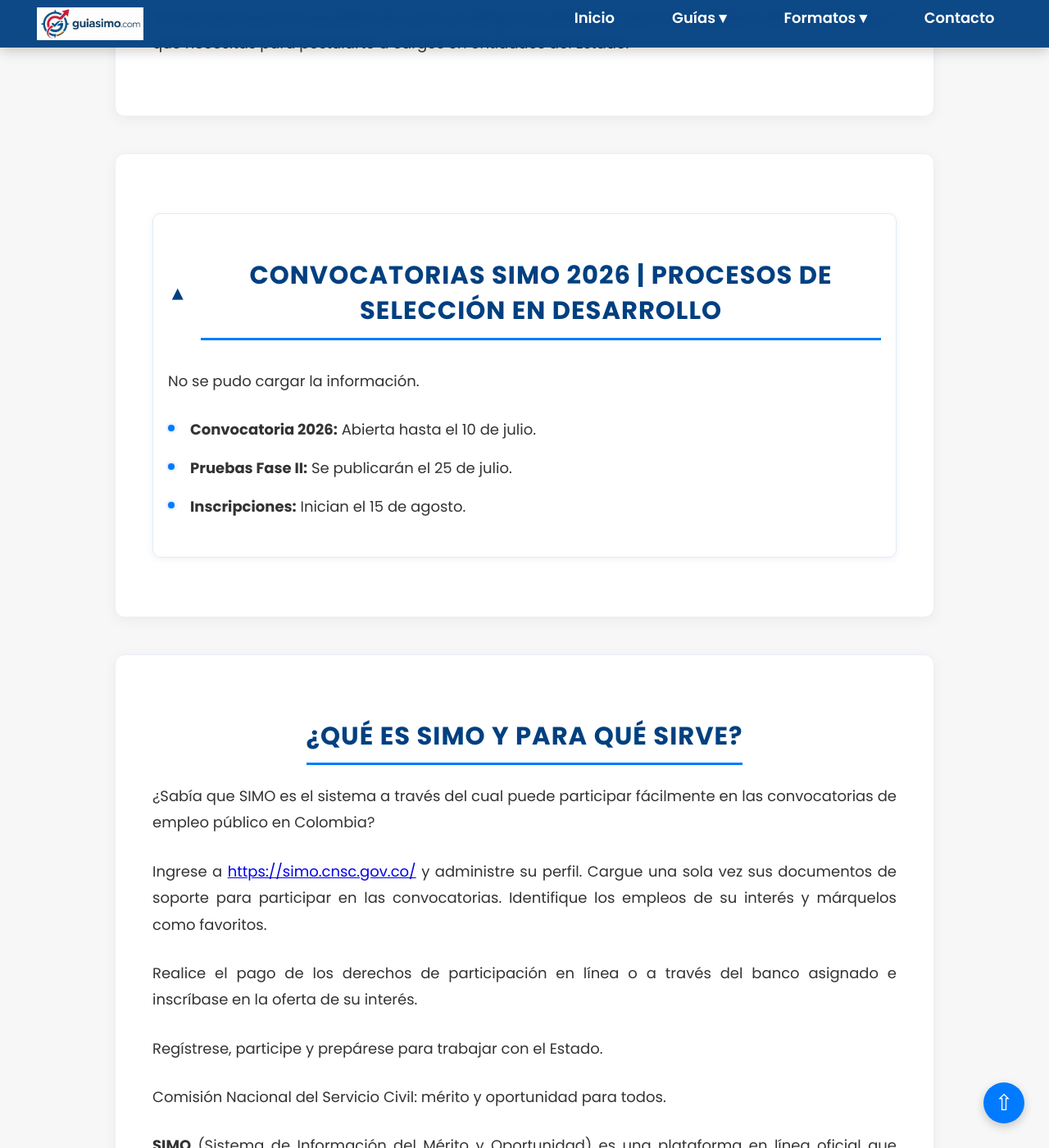
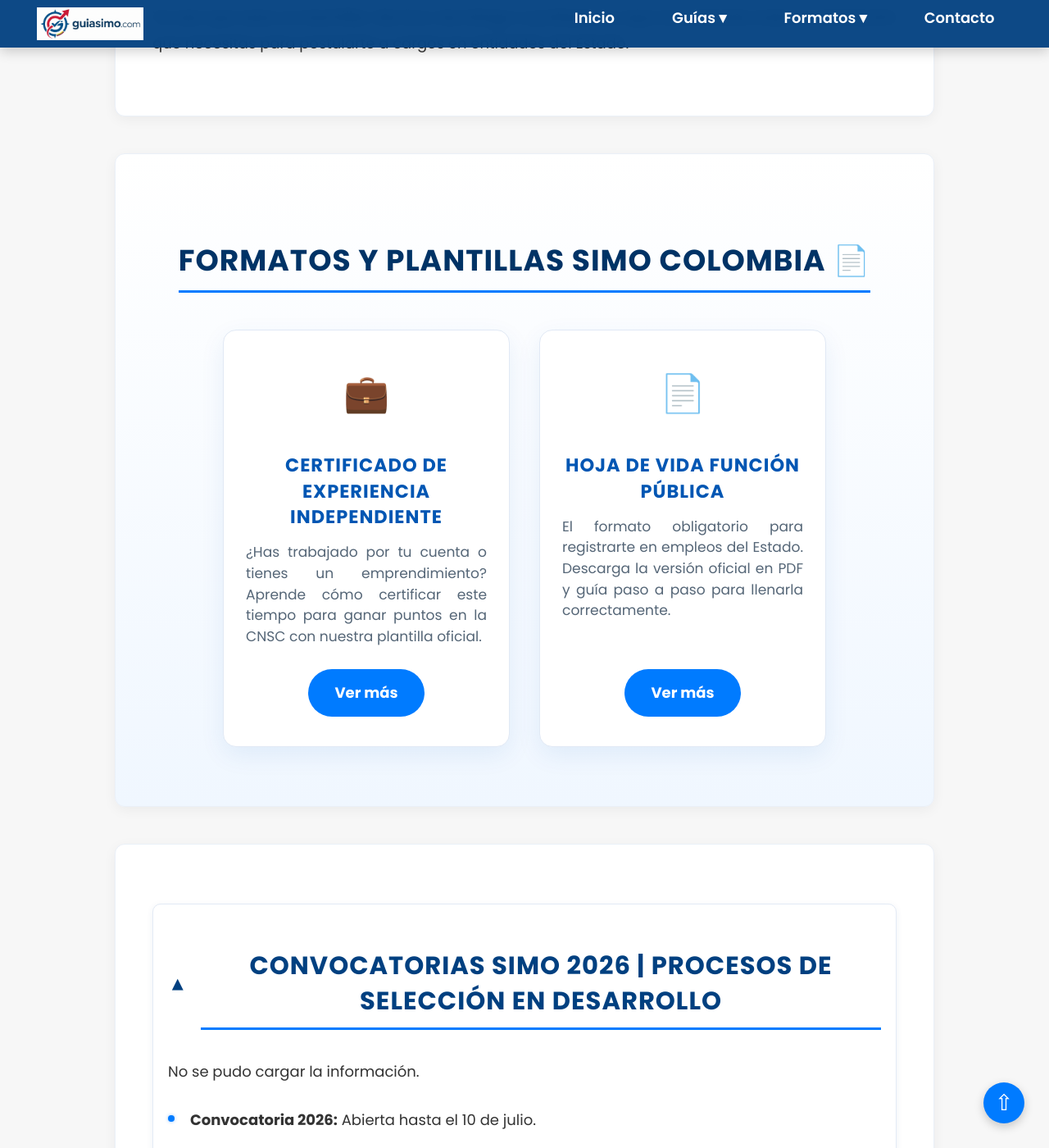
Before and after one commit to ManuDavril31/simo, a Jekyll site: the page built from index.md, in a window 1280 px wide and 1400 px high, scrolled down 931 px. Shown: the whole window at 82% size. Built offline with Jekyll 4.4.1, drawn with Linux system fonts in a browser that asks for light colours; some of the changed text lies outside the part shown.

Commit message:
add tarjetas home de formatos

```diff
--- a/assets/css/style.css
+++ b/assets/css/style.css
@@ -884,3 +884,96 @@
   color: #888;
   margin-right: 6px;
 }
+
+/* Sección de Formatos en la Home */
+.formats-section {
+  padding: 4rem 2rem;
+  background: linear-gradient(180deg, #ffffff 0%, #f0f7ff 100%);
+  text-align: center;
+}
+
+.formats-section h2 {
+  margin-bottom: 2.5rem;
+  font-size: 2rem;
+  color: #003366;
+}
+
+.formats-grid {
+  display: grid;
+  grid-template-columns: repeat(auto-fit, minmax(250px, 350px));
+  gap: 2rem;
+  max-width: 850px;
+  margin: 0 auto;
+  justify-content: center;
+}
+
+.format-card {
+  background: white;
+  border-radius: 16px;
+  padding: 2rem 1.5rem;
+  text-align: center;
+  box-shadow: 0 10px 30px rgba(0, 89, 179, 0.08);
+  border: 1px solid #e1e9f5;
+  transition: all 0.3s cubic-bezier(0.4, 0, 0.2, 1);
+  display: flex;
+  flex-direction: column;
+  justify-content: space-between;
+  align-items: center;
+}
+
+.format-card:hover {
+  transform: translateY(-8px);
+  box-shadow: 0 15px 35px rgba(0, 89, 179, 0.12);
+  border-color: #007bff;
+}
+
+.format-card .icon {
+  font-size: 2.5rem;
+  margin-bottom: 1rem;
+  display: block;
+}
+
+.format-card h3 {
+  color: #0056b3;
+  font-size: 1.25rem;
+  margin-bottom: 0.8rem;
+  border-bottom: none;
+}
+
+.format-card p {
+  color: #556677;
+  font-size: 0.95rem;
+  line-height: 1.5;
+  margin-bottom: 1.5rem;
+}
+
+.btn-card {
+  display: inline-block;
+  padding: 0.7rem 1.8rem;
+  background: #007bff;
+  color: white !important;
+  text-decoration: none;
+  font-weight: 700;
+  border-radius: 50px;
+  text-align: center;
+  transition: background 0.3s;
+  align-self: center;
+}
+
+.btn-card:hover {
+  background: #0056b3;
+}
+
+@media (max-width: 768px) {
+  .formats-section {
+    padding: 3rem 1.5rem;
+  }
+
+  .formats-grid {
+    grid-template-columns: 1fr;
+  }
+
+  .format-card {
+    padding: 2rem 1.5rem;
+  }
+}
--- a/index.md
+++ b/index.md
@@ -18,6 +18,31 @@
   <p>Ya sea que seas un bachiller, técnico, tecnólogo o profesional, aquí encontrarás toda la orientación que necesitas para postularte a cargos en entidades del Estado.</p>
 </section>
 
+<section class="formats-section">
+  <h2>Formatos y Plantillas SIMO Colombia 📄</h2>
+  <div class="formats-grid">
+    <!-- Card 1: Experiencia Independiente -->
+    <div class="format-card">
+      <div>
+        <span class="icon">💼</span>
+        <h3>Certificado de Experiencia Independiente</h3>
+        <p>¿Has trabajado por tu cuenta o tienes un emprendimiento? Aprende cómo certificar este tiempo para ganar puntos en la CNSC con nuestra plantilla oficial.</p>
+      </div>
+      <a href="/formatos/experiencia-laboral-independiente/" class="btn-card">Ver más</a>
+    </div>
+
+    <!-- Card 2: Hoja de Vida Función Pública -->
+    <div class="format-card">
+      <div>
+        <span class="icon">📄</span>
+        <h3>Hoja de Vida Función Pública</h3>
+        <p>El formato obligatorio para registrarte en empleos del Estado. Descarga la versión oficial en PDF y guía paso a paso para llenarla correctamente.</p>
+      </div>
+      <a href="/formatos/hoja-vida-funcion-publica/" class="btn-card">Ver más</a>
+    </div>
+  </div>
+</section>
+
 <section id="convocatorias">
   <details open class="convocatorias-details">
     <summary><h2 style="display:inline">Convocatorias SIMO 2026 | Procesos de selección en desarrollo
@@ -30,6 +55,7 @@
       <li><strong>Pruebas Fase II:</strong> Se publicarán el 25 de julio.</li>
       <li><strong>Inscripciones:</strong> Inician el 15 de agosto.</li>
     </ul>
+    <p style="margin-top: 1rem;"><a href="https://www.cnsc.gov.co/convocatorias" target="_blank" rel="noopener">ver mas procesos de selección</a></p>
   </details>
 </section>
 
```
Also changed, not shown: 14 other files.
